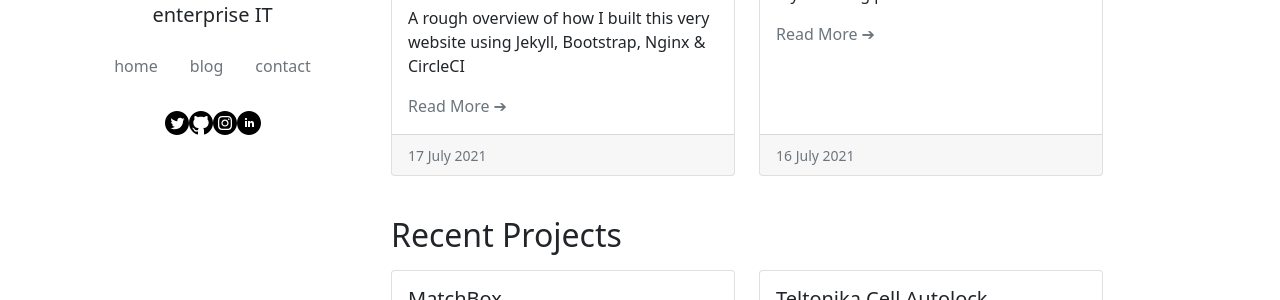
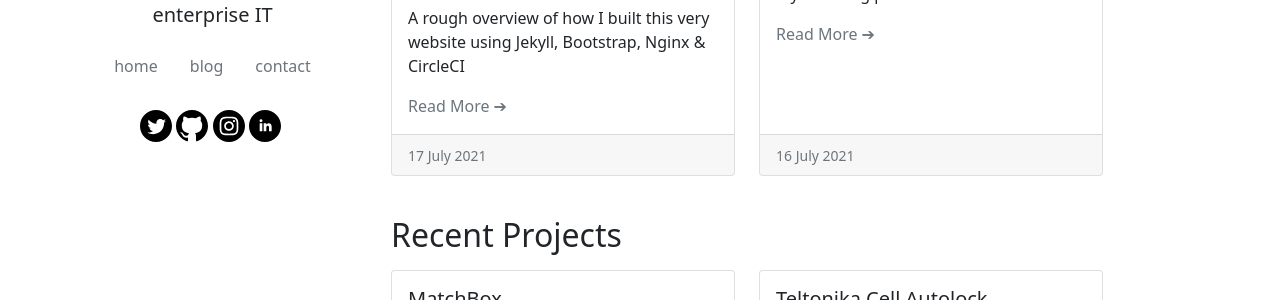
Before and after one commit to hcuk94/henry-personal-website, a Jekyll site: the page built from index.html, in a window 1280 px wide. Shown: the part 408-708 px from the top of the page. Built offline with Jekyll 4.4.1, drawn with Linux system fonts in a browser that asks for light colours.

Commit message:
more changes to social icons.

```diff
--- a/_includes/social_icons.html
+++ b/_includes/social_icons.html
@@ -1,32 +1,32 @@
 <!-- Twitter -->
 <a href="https://www.twitter.com/henrycole" target="_blank">
-<svg xmlns="http://www.w3.org/2000/svg" width="24" height="24" viewBox="0 0 24 24">
+<svg xmlns="http://www.w3.org/2000/svg" width="32" height="32" viewBox="0 0 24 24">
     <title>Twitter</title>
     <desc>Click to visit my Twitter profile</desc>
     <path d="M12 0c-6.627 0-12 5.373-12 12s5.373 12 12 12 12-5.373 12-12-5.373-12-12-12zm6.066 9.645c.183 4.04-2.83 8.544-8.164 8.544-1.622 0-3.131-.476-4.402-1.291 1.524.18 3.045-.244 4.252-1.189-1.256-.023-2.317-.854-2.684-1.995.451.086.895.061 1.298-.049-1.381-.278-2.335-1.522-2.304-2.853.388.215.83.344 1.301.359-1.279-.855-1.641-2.544-.889-3.835 1.416 1.738 3.533 2.881 5.92 3.001-.419-1.796.944-3.527 2.799-3.527.825 0 1.572.349 2.096.907.654-.128 1.27-.368 1.824-.697-.215.671-.67 1.233-1.263 1.589.581-.07 1.135-.224 1.649-.453-.384.578-.87 1.084-1.433 1.489z"/>
 </svg>
-</a>
+</a>&nbsp;
 <!-- GitHub -->
 <a href="https://github.com/hcuk94" target="_blank">
-<svg xmlns="http://www.w3.org/2000/svg" width="24" height="24" viewBox="0 0 24 24">
+<svg xmlns="http://www.w3.org/2000/svg" width="32" height="32" viewBox="0 0 24 24">
     <title>GitHub</title>
     <desc>Click to visit my GitHub profile</desc>
     <path d="M12 0c-6.626 0-12 5.373-12 12 0 5.302 3.438 9.8 8.207 11.387.599.111.793-.261.793-.577v-2.234c-3.338.726-4.033-1.416-4.033-1.416-.546-1.387-1.333-1.756-1.333-1.756-1.089-.745.083-.729.083-.729 1.205.084 1.839 1.237 1.839 1.237 1.07 1.834 2.807 1.304 3.492.997.107-.775.418-1.305.762-1.604-2.665-.305-5.467-1.334-5.467-5.931 0-1.311.469-2.381 1.236-3.221-.124-.303-.535-1.524.117-3.176 0 0 1.008-.322 3.301 1.23.957-.266 1.983-.399 3.003-.404 1.02.005 2.047.138 3.006.404 2.291-1.552 3.297-1.23 3.297-1.23.653 1.653.242 2.874.118 3.176.77.84 1.235 1.911 1.235 3.221 0 4.609-2.807 5.624-5.479 5.921.43.372.823 1.102.823 2.222v3.293c0 .319.192.694.801.576 4.765-1.589 8.199-6.086 8.199-11.386 0-6.627-5.373-12-12-12z"/>
 </svg>
-</a>
+</a>&nbsp;
 <!-- Instagram -->
 <a href="https://www.instagram.com/henrycole/" target="_blank">
-<svg xmlns="http://www.w3.org/2000/svg" width="24" height="24" viewBox="0 0 24 24">
+<svg xmlns="http://www.w3.org/2000/svg" width="32" height="32" viewBox="0 0 24 24">
     <title>Instagram</title>
     <desc>Click to visit my Instagram profile</desc>
     <path d="M14.829 6.302c-.738-.034-.96-.04-2.829-.04s-2.09.007-2.828.04c-1.899.087-2.783.986-2.87 2.87-.033.738-.041.959-.041 2.828s.008 2.09.041 2.829c.087 1.879.967 2.783 2.87 2.87.737.033.959.041 2.828.041 1.87 0 2.091-.007 2.829-.041 1.899-.086 2.782-.988 2.87-2.87.033-.738.04-.96.04-2.829s-.007-2.09-.04-2.828c-.088-1.883-.973-2.783-2.87-2.87zm-2.829 9.293c-1.985 0-3.595-1.609-3.595-3.595 0-1.985 1.61-3.594 3.595-3.594s3.595 1.609 3.595 3.594c0 1.985-1.61 3.595-3.595 3.595zm3.737-6.491c-.464 0-.84-.376-.84-.84 0-.464.376-.84.84-.84.464 0 .84.376.84.84 0 .463-.376.84-.84.84zm-1.404 2.896c0 1.289-1.045 2.333-2.333 2.333s-2.333-1.044-2.333-2.333c0-1.289 1.045-2.333 2.333-2.333s2.333 1.044 2.333 2.333zm-2.333-12c-6.627 0-12 5.373-12 12s5.373 12 12 12 12-5.373 12-12-5.373-12-12-12zm6.958 14.886c-.115 2.545-1.532 3.955-4.071 4.072-.747.034-.986.042-2.887.042s-2.139-.008-2.886-.042c-2.544-.117-3.955-1.529-4.072-4.072-.034-.746-.042-.985-.042-2.886 0-1.901.008-2.139.042-2.886.117-2.544 1.529-3.955 4.072-4.071.747-.035.985-.043 2.886-.043s2.14.008 2.887.043c2.545.117 3.957 1.532 4.071 4.071.034.747.042.985.042 2.886 0 1.901-.008 2.14-.042 2.886z"/>
 </svg>
-</a>
+</a>&nbsp;
 <!-- LinkedIn -->
 <a href="https://www.linkedin.com/in/henry-cole-52551823/" target="_blank">
-<svg xmlns="http://www.w3.org/2000/svg" width="24" height="24" viewBox="0 0 24 24">
+<svg xmlns="http://www.w3.org/2000/svg" width="32" height="32" viewBox="0 0 24 24">
     <title>LinkedIn</title>
     <desc>Click to visit my LinkedIn profile</desc>
     <path d="M12 0c-6.627 0-12 5.373-12 12s5.373 12 12 12 12-5.373 12-12-5.373-12-12-12zm-2 16h-2v-6h2v6zm-1-6.891c-.607 0-1.1-.496-1.1-1.109 0-.612.492-1.109 1.1-1.109s1.1.497 1.1 1.109c0 .613-.493 1.109-1.1 1.109zm8 6.891h-1.998v-2.861c0-1.881-2.002-1.722-2.002 0v2.861h-2v-6h2v1.093c.872-1.616 4-1.736 4 1.548v3.359z"/>
 </svg>
-</a>
+</a>&nbsp;
```
